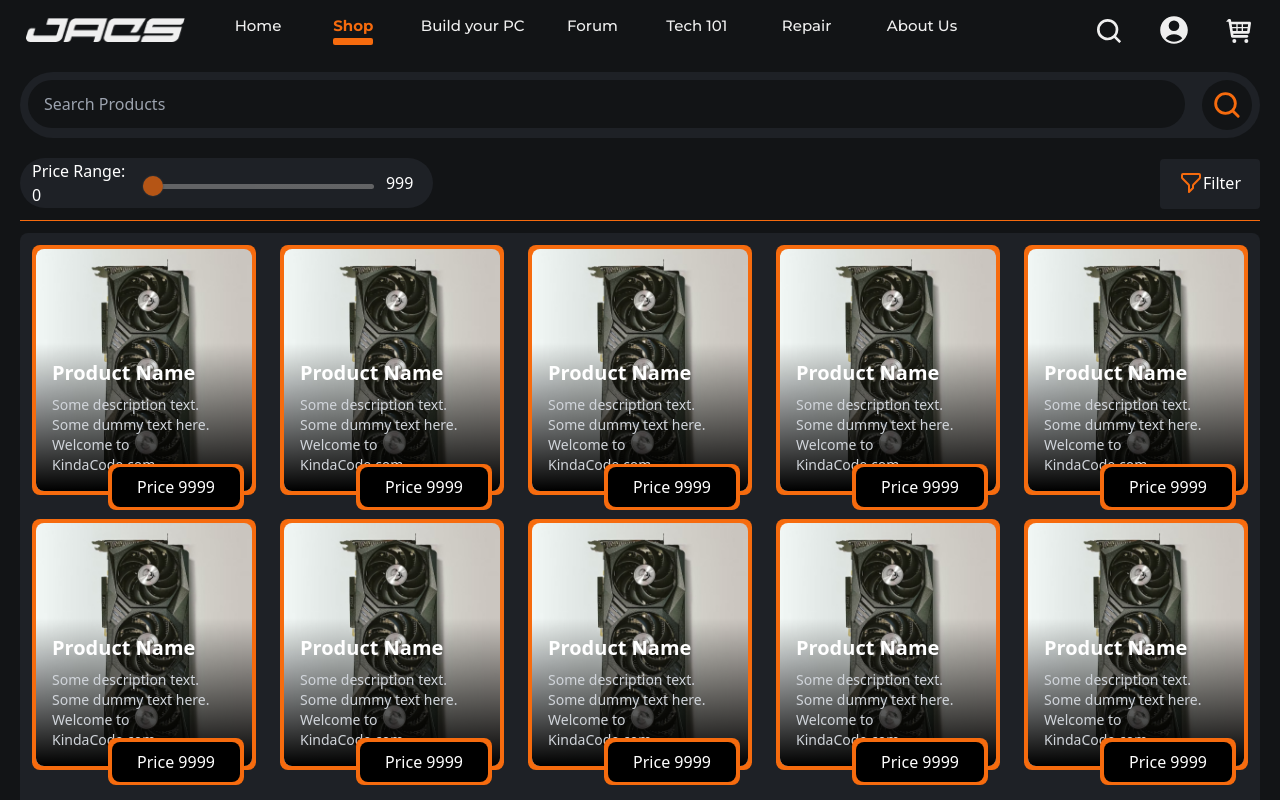
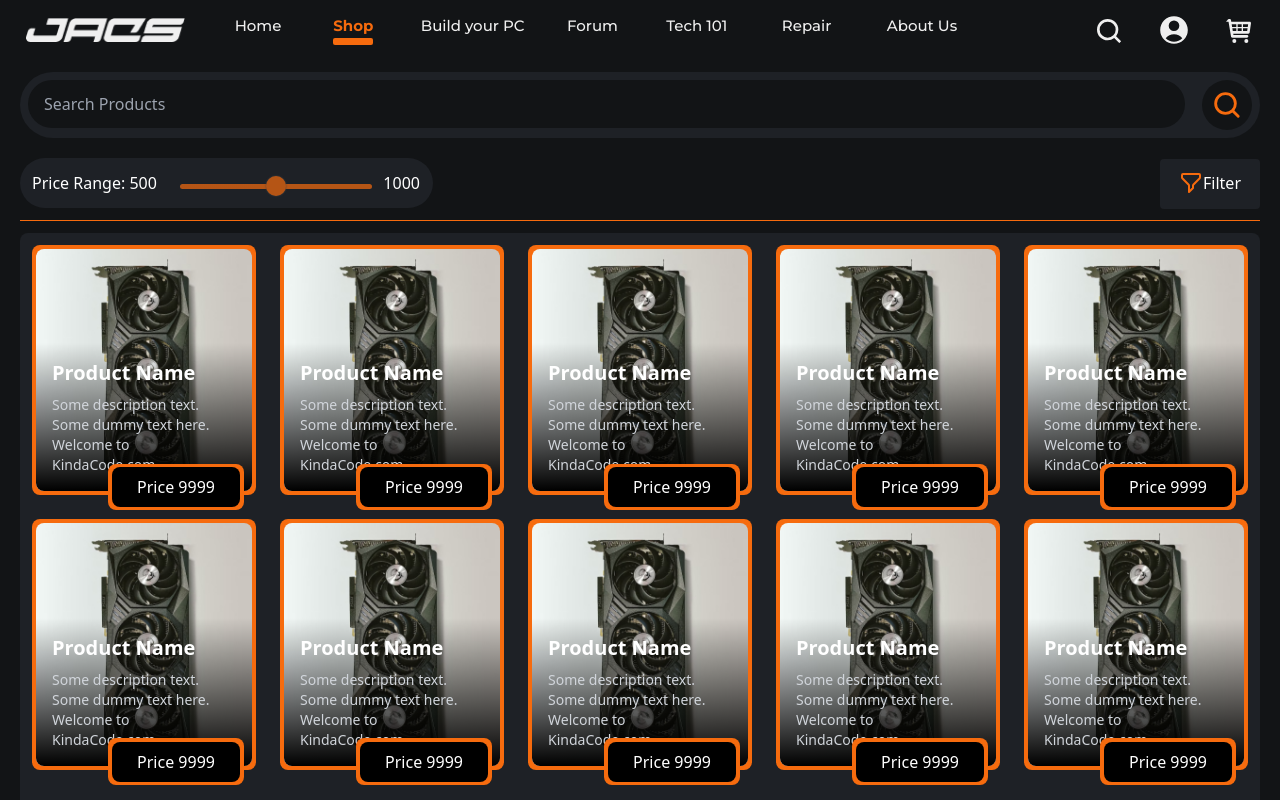
Before and after one commit to keanknowsss/JACS-FE, a React (Create React App) app: page /shop in a window 1280 px wide. Shown: the top 800 px of the page. Built offline with nearby package versions, Linux system fonts and the light colour scheme.

Commit message:
dynamic slider

```diff
--- a/src/components/PriceRangeSlider/ShopSlider.js
+++ b/src/components/PriceRangeSlider/ShopSlider.js
@@ -1,24 +1,15 @@
 import ShopSliderScss from "./ShopSlider.module.scss"
 
 
-const ShopSlider = () => {
+function ShopSlider ({value,handleChange,min,max}) {
 
-
-function sliderMove(e) {
-
-let x = e.target.value
-let color = 'background:linear-gradient(90deg, rgb(246,107,14)' + x + '%, rgb(214,214,214)' + x + '%)'
-e.target.style = color
-
-
-}
 
   return (
     <>
-         <div className='bg-primary-default rounded-full w-[100%] mt-5 flex justify-between items-center h-[50px]'>
-              <div className='text-white p-3 w-[20  %]' >Price Range: 0</div>
-              <div className="w-[60%]"><input type="range" min="1" max="99999999" defaultValue="0" id="myRange" class={ShopSliderScss.slider} onInput={sliderMove} /></div>
-              <div className='text-white p-3 w-[15%]'>999</div>
+         <div className='bg-primary-default rounded-full w-[100%] mt-5 flex justify-between items-center flex-no-wrap h-[50px]'>
+              <div className='text-white p-3 w-[20 %]' > Price Range: {value}</div>
+              <div className="w-[15%] absolute ml-[10rem]"><input type="range" min={min} max={max} defaultValue={value} onChange={handleChange} class={ShopSliderScss.slider}/></div>
+              <div className='text-white p-3 w-[15%]'>{max}</div>
         </div>
 
 
--- a/src/components/PriceRangeSlider/ShopSlider.module.scss
+++ b/src/components/PriceRangeSlider/ShopSlider.module.scss
@@ -13,7 +13,7 @@
     -webkit-appearance: none;
 	height: 5px;
     width: 100%;
-    background: linear-gradient(90deg,#f66b0e 0%, grey 0%);
+    background: linear-gradient(90deg,#f66b0e 0%, #f66b0e 0%);
     outline: none;
     opacity: 0.7;
     -webkit-transition: 0.2s;
--- /dev/null
+++ b/src/components/PriceRangeSlider/SilderApp.js
@@ -0,0 +1,19 @@
+import React from 'react'
+import ShopSlider from './ShopSlider'
+import { useState } from 'react';
+
+function SilderApp() {
+    const [value,setValue] = useState(500);
+
+    const handleChange = (e) => {
+      setValue(e.target.value);
+    }
+
+  return (
+    <div>
+        <ShopSlider value={value} handleChange={handleChange} min={1} max={1000} />
+    </div>
+  )
+}
+
+export default SilderApp
--- a/src/components/PriceRangeSlider/index.js
+++ b/src/components/PriceRangeSlider/index.js
@@ -1 +1,2 @@
 export {default as ShopSlider} from './ShopSlider';
+export {default as SliderApp} from './SilderApp';
--- a/src/components/ShopModal/FilterModal.module.scss
+++ b/src/components/ShopModal/FilterModal.module.scss
@@ -62,7 +62,7 @@
 
 .filterContainer {
     height: 0px;
-    width: 900px;
+    width: full;
     display: flex;
     margin-top: 50px;
     margin-left: 3rem;
--- a/src/pages/Shop.js
+++ b/src/pages/Shop.js
@@ -1,7 +1,7 @@
 import { useEffect } from "react";
 import { ProductCard } from "../components/Card";
 import { PaginationShop } from "../components/PaginationShop";
-import { ShopSlider } from "../components/PriceRangeSlider";
+import { SliderApp } from "../components/PriceRangeSlider";
 import { FilterModal } from "../components/ShopModal";
 import { SearchBar } from "../components/ShopSearch";
 
@@ -18,7 +18,7 @@ const Shop = () => {
         </div>
         <div className="grid grid-rows-1 grid-cols-1 lg:grid-cols-3 lg:grid-rows-1 md:grid-cols-2 md:grid-rows-2 sm:grid-cols-1 sm:grid-rows-2">
           <div>
-            <ShopSlider />
+            <SliderApp />
           </div>
           <div></div>
           <div className="relative">
```
